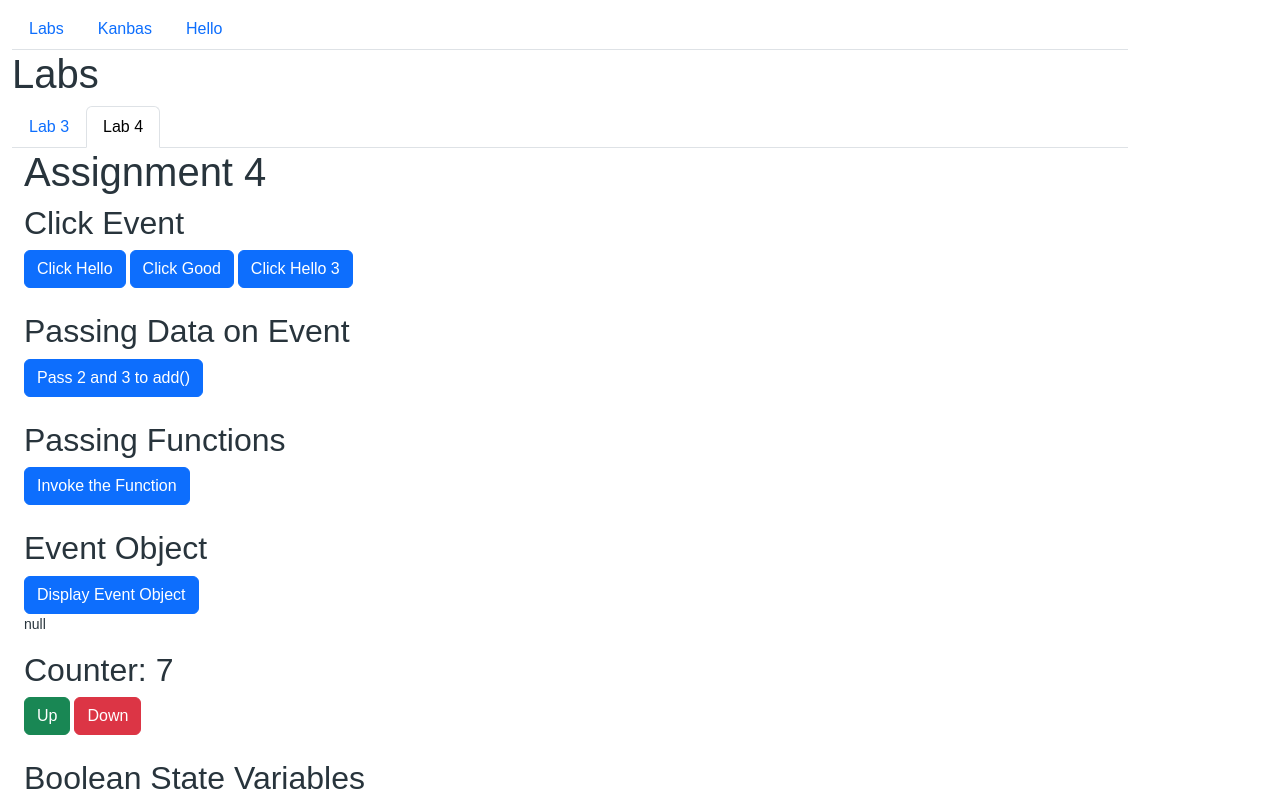
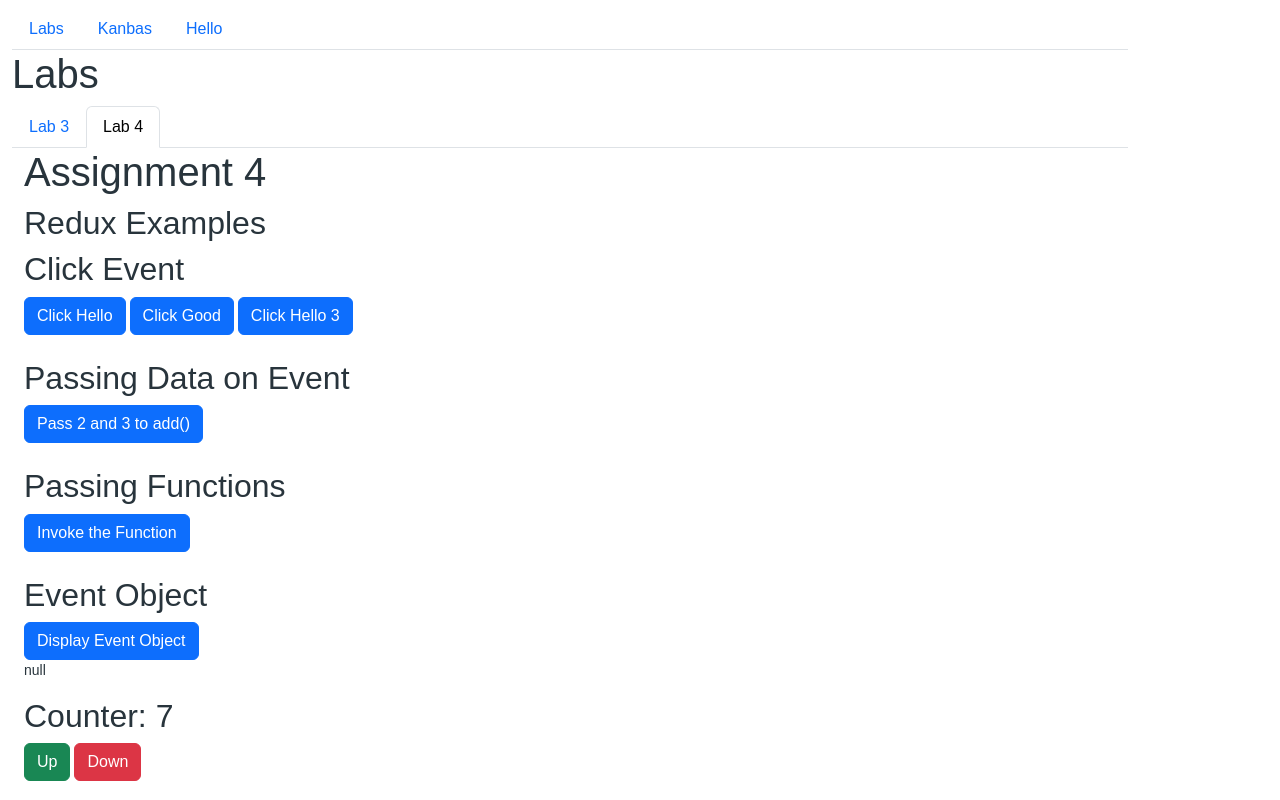
Before and after one commit to dnydlk/kanbas-react-web-app, a React (Create React App) app: page /#/Labs/a4 in a window 1280 px wide. Shown: the top 800 px of the page. Built offline with nearby package versions, Linux system fonts and the light colour scheme.

Commit message:
Add Redux component and install redux, react-redux and redux toolkit

```diff
--- a/package.json
+++ b/package.json
@@ -3,6 +3,7 @@
   "version": "0.1.0",
   "private": true,
   "dependencies": {
+    "@reduxjs/toolkit": "^2.2.1",
     "@testing-library/jest-dom": "^5.17.0",
     "@testing-library/react": "^13.4.0",
     "@testing-library/user-event": "^13.5.0",
@@ -15,9 +16,11 @@
     "react": "^18.2.0",
     "react-dom": "^18.2.0",
     "react-icons": "^5.0.1",
+    "react-redux": "^9.1.0",
     "react-router": "^6.22.0",
     "react-router-dom": "^6.22.0",
     "react-scripts": "5.0.1",
+    "redux": "^5.0.1",
     "typescript": "^4.9.5",
     "web-vitals": "^2.1.4"
   },
--- /dev/null
+++ b/src/labs/a4/ReduxExamples/index.tsx
@@ -0,0 +1,10 @@
+import React from "react";
+
+const ReduxExamples = () => {
+  return (
+    <div>
+      <h2>Redux Examples</h2>
+    </div>
+  );
+};
+export default ReduxExamples;
--- a/src/labs/a4/index.tsx
+++ b/src/labs/a4/index.tsx
@@ -8,6 +8,7 @@
 import ParentStateComponent from "./ParentStateComponent";
 import PassingDataOnEvent from "./PassingDataOnEvent";
 import PassingFunctions from "./PassingFunctions";
+import ReduxExamples from "./ReduxExamples";
 import StringStateVariables from "./StringStateVariables";
 
 const Assignment4 = () => {
@@ -17,6 +18,7 @@
   return (
     <div id="a4" className="container">
       <h1>Assignment 4</h1>
+      <ReduxExamples />
       <ClickEvent />
       <PassingDataOnEvent />
       <PassingFunctions theFunction={sayHello} />
```
Also changed, not shown: 1 other file (tests, documents, lock files or other folders).
